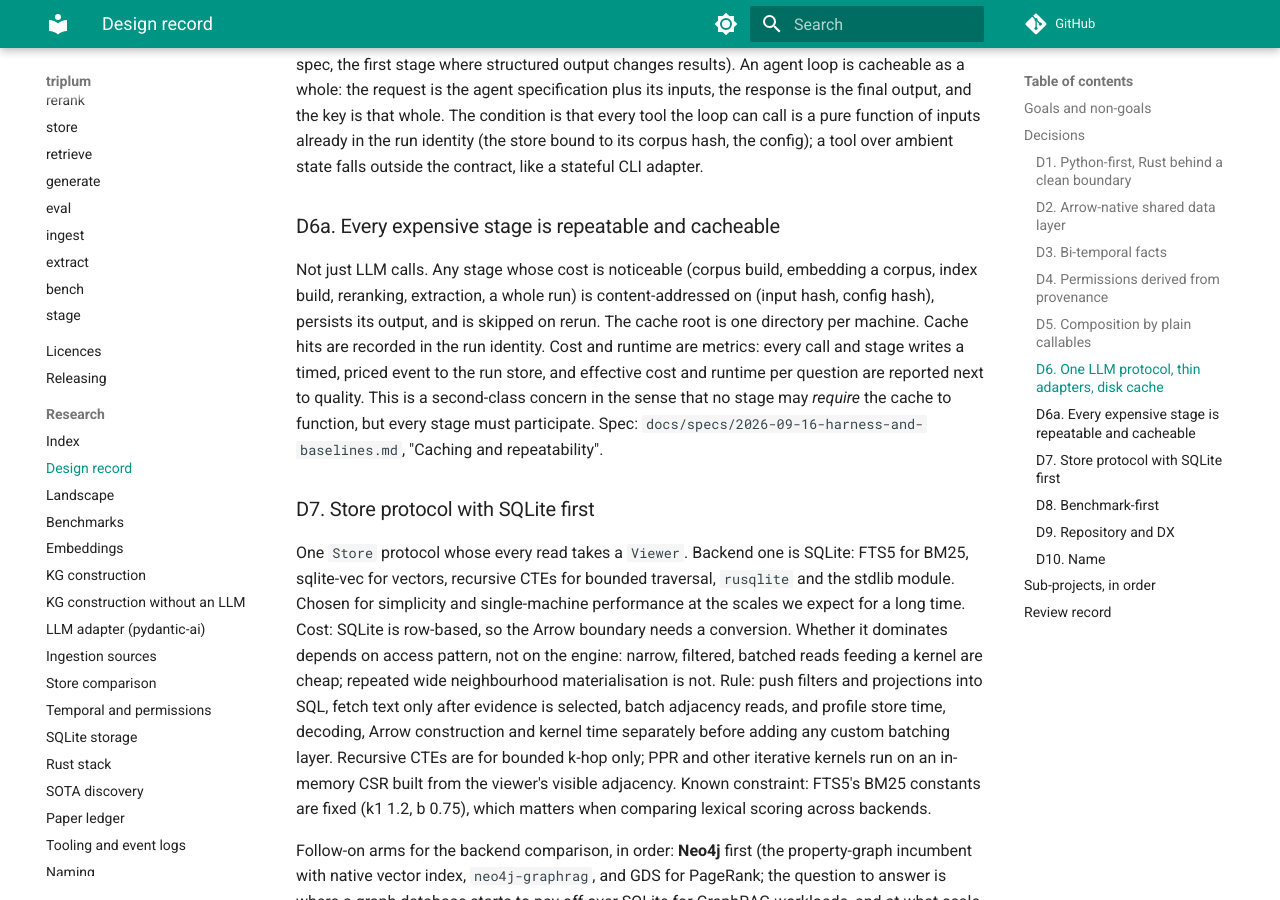
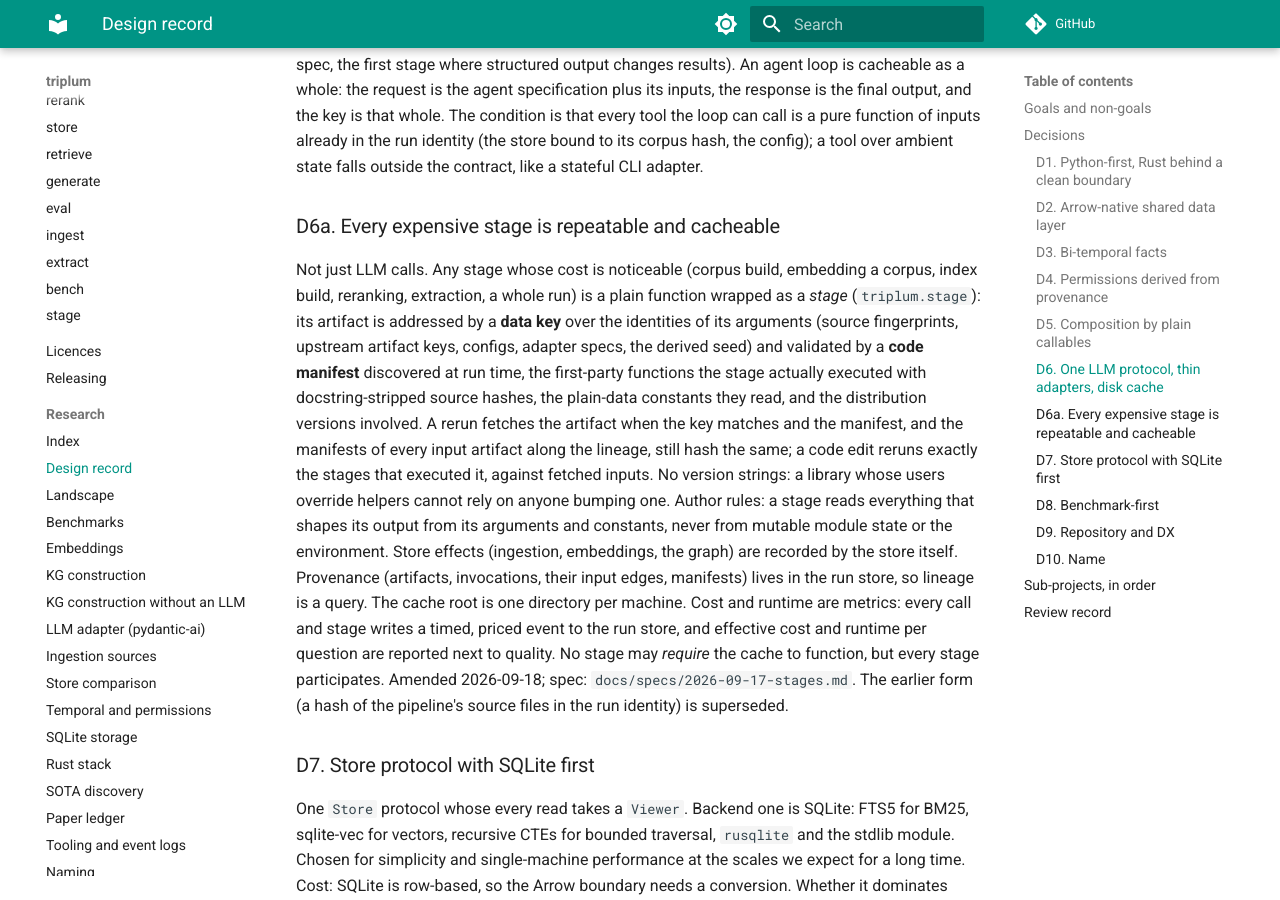
Before and after one commit to fkarg/triplum, an MkDocs documentation site: the page built from docs/research/design.md, in a window 1280 px wide and 900 px high, scrolled down 5776 px. Built offline with MkDocs 1.6.1 and Material for MkDocs 9.7.7, drawn with Linux system fonts in a browser that asks for light colours; comment, search, counter and statistics services are not loaded; some of the changed text lies outside the part shown.

Commit message:
Record the stages decision: D6a amended, replicates on D8, caching gaps closed, stack walk updated

```diff
--- a/docs/research/design.md
+++ b/docs/research/design.md
@@ -222,14 +222,24 @@ adapter.
 ### D6a. Every expensive stage is repeatable and cacheable
 
 Not just LLM calls. Any stage whose cost is noticeable (corpus build, embedding a corpus,
-index build, reranking, extraction, a whole run) is content-addressed on (input hash, config hash),
-persists its output, and is skipped on rerun. The cache root is one directory per machine. Cache
-hits are recorded in the run identity. Cost and runtime are metrics: every call and stage writes a
-timed, priced event to the run store, and effective cost and runtime per question are reported next
-to quality. This is a
-second-class concern in the sense that no stage may *require* the cache to function, but every
-stage must participate. Spec: `docs/specs/2026-09-16-harness-and-baselines.md`, "Caching and
-repeatability".
+index build, reranking, extraction, a whole run) is a plain function wrapped as a *stage*
+(`triplum.stage`): its artifact is addressed by a **data key** over the identities of its
+arguments (source fingerprints, upstream artifact keys, configs, adapter specs, the derived seed)
+and validated by a **code manifest** discovered at run time, the first-party functions the stage
+actually executed with docstring-stripped source hashes, the plain-data constants they read, and
+the distribution versions involved. A rerun fetches the artifact when the key matches and the
+manifest, and the manifests of every input artifact along the lineage, still hash the same; a
+code edit reruns exactly the stages that executed it, against fetched inputs. No version strings:
+a library whose users override helpers cannot rely on anyone bumping one. Author rules: a stage
+reads everything that shapes its output from its arguments and constants, never from mutable
+module state or the environment. Store effects (ingestion, embeddings, the graph) are recorded by
+the store itself. Provenance (artifacts, invocations, their input edges, manifests) lives in the
+run store, so lineage is a query. The cache root is one directory per machine. Cost and runtime
+are metrics: every call and stage writes a timed, priced event to the run store, and effective
+cost and runtime per question are reported next to quality. No stage may *require* the cache to
+function, but every stage participates. Amended 2026-09-18; spec:
+`docs/specs/2026-09-17-stages.md`. The earlier form (a hash of the pipeline's source files in
+the run identity) is superseded.
 
 ### D7. Store protocol with SQLite first
 
@@ -291,6 +301,17 @@ Protocol and metrics in [`benchmarks.md`](benchmarks.md).
 
 The "auto-benchmark for your corpus" is the same runner plus BenchmarkQED-style question synthesis
 for corpora without gold answers; that arrives with the temporal+ACL synthetic benchmark.
+
+*Replicates (added 2026-09-18).* An experiment is a configuration, a root seed and a replicate
+count, default one. Replicate `r` runs under `derive(root, r)`; a stage draws from a seed derived
+from that and its name, so stages perturb only themselves. Adapters declare whether the seed
+changes their answer (LLMs yes, embedders and rerankers no by default); the derived seed enters
+a seed-sensitive adapter's request and cache key, and a stage taking such an adapter reruns per
+replicate while everything else is fetched. Every replicate is a run; replicate 0 is the run a
+plain command reports. The variance report joins the replicates' stages by structural key and
+classifies each from the recorded content hashes: inputs agreeing and outputs differing *adds*
+variance, inputs differing and outputs agreeing *absorbs* it; with the metric spread underneath.
+It measures variance under the declared seed policy, not all execution variance.
 
 ### D9. Repository and DX
 
```
Also changed, not shown: docs/plans/2026-09-17-stack-walk.md (+5 -2 lines), docs/specs/2026-09-17-caching-and-monitoring.md (+7 -4 lines), docs/specs/2026-09-17-stages.md (+6 -1 lines).
